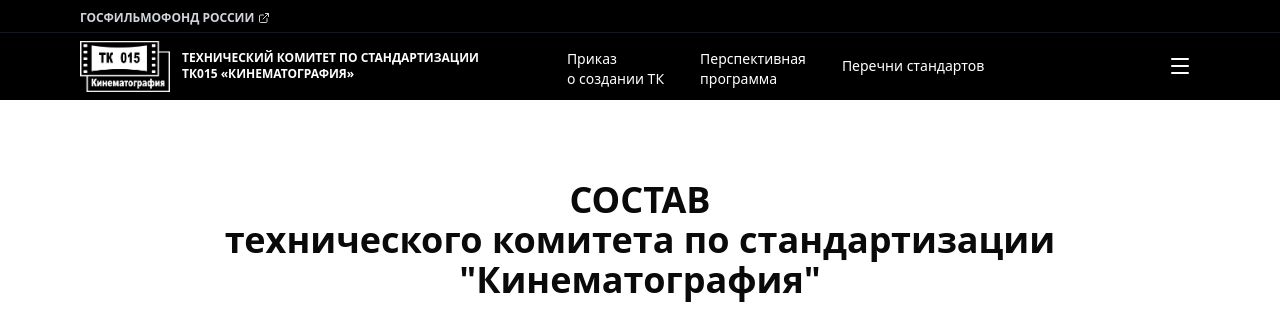
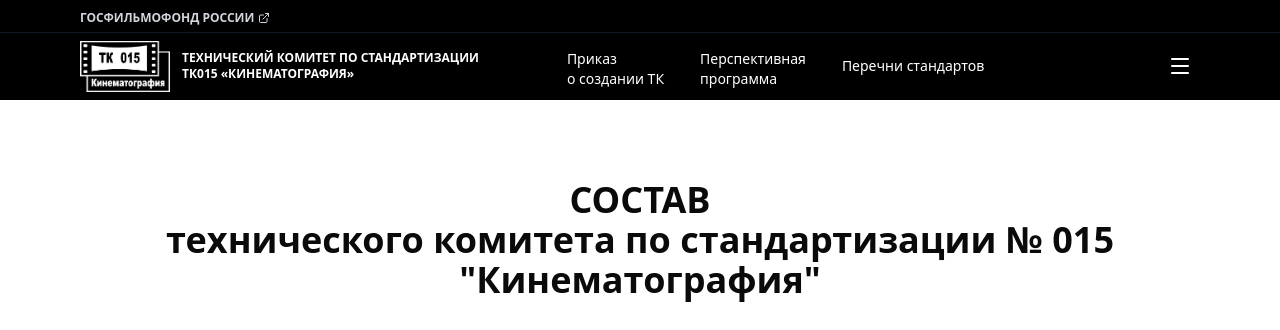
Before and after one commit to sentx389056/tk, a Next.js app: page /team in a window 1280 px wide. Shown: the top 330 px of the page. Built offline with nearby package versions, Linux system fonts and the light colour scheme; no server answers; the database is empty.

Commit message:
Update page.tsx

```diff
--- a/src/app/(pages)/team/page.tsx
+++ b/src/app/(pages)/team/page.tsx
@@ -60,7 +60,7 @@
             <div className="py-10">
                 <div className="flex flex-col items-center">
                     <h1 className="text-4xl font-bold text-center mb-2 max-sm:text-2xl">
-                        СОСТАВ<br />технического комитета по стандартизации<br />&quot;Кинематография&quot;
+                        СОСТАВ<br />технического комитета по стандартизации № 015<br />&quot;Кинематография&quot;
                     </h1>
                 </div>
                 <section className="w-full mt-6 text-[9px] sm:text-[10px] md:text-xs">
```
